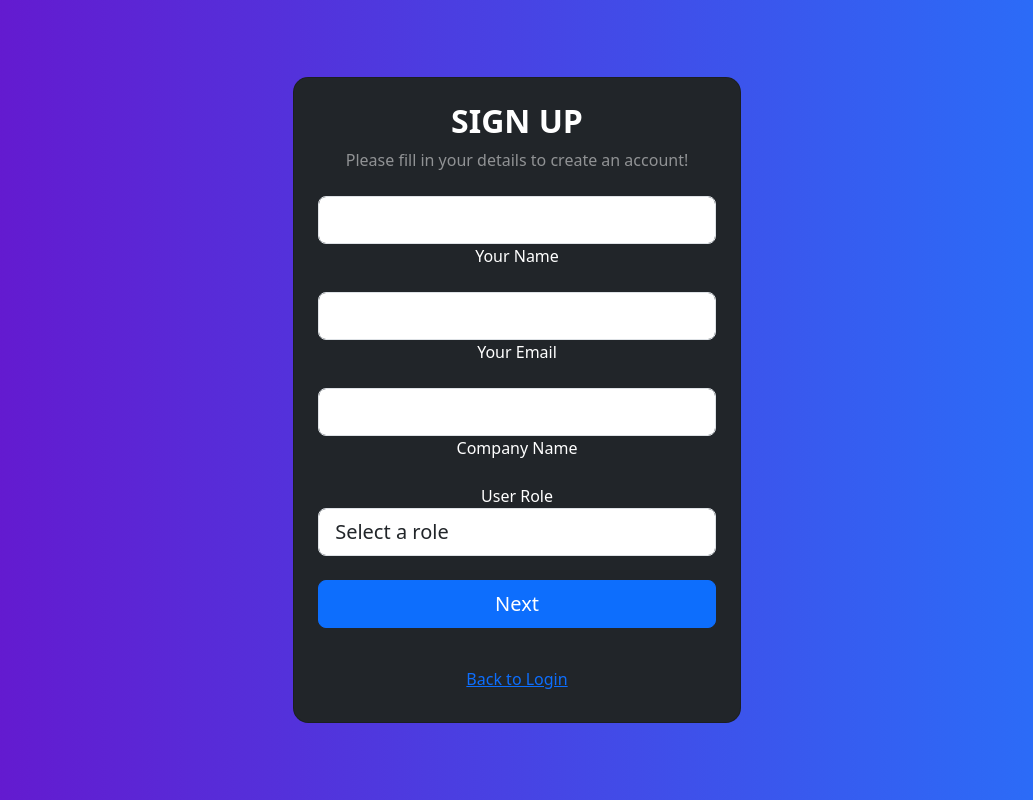
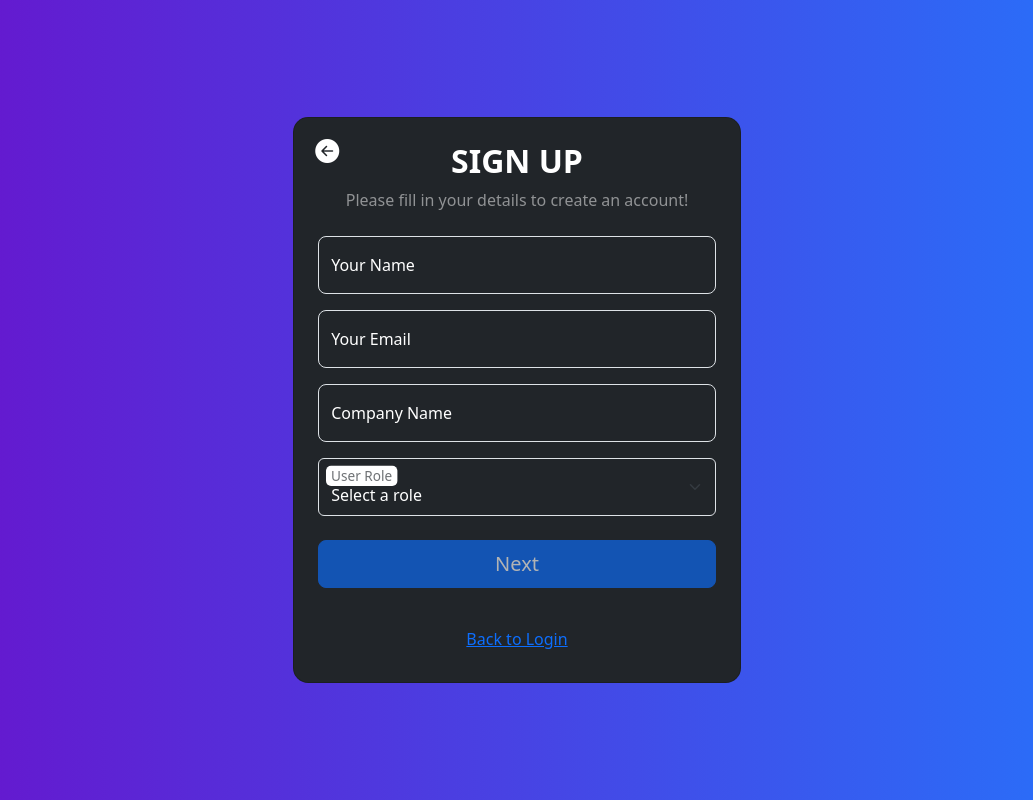
Before and after one commit to Omar-Alaa-Nawar/login-1, an Angular app: page /register in a window 1280 px wide. Shown: the whole page, without its empty margins (123-1156 px from the left). Built offline with nearby package versions, Linux system fonts and the light colour scheme.

Commit message:
New Styling

```diff
--- a/src/app/employee.guard.ts
+++ b/src/app/employee.guard.ts
@@ -15,7 +15,7 @@ export class EmployeeGuard implements CanActivate {
 
     console.log('EmployeeGuard Check:', { role, isAuthenticated, url });
 
-    if (isAuthenticated && role === 'employee') {
+    if (isAuthenticated &&(role === 'manager' || role === 'admin'||role === 'employee') ) {
       // Employee can access only the employee-dashboard
       if (url.includes('employee-dashboard')) {
         return true;
--- a/src/app/login/login.component.html
+++ b/src/app/login/login.component.html
@@ -8,18 +8,34 @@
             <p class="text-white-50 mb-4">Please enter your login and password!</p>
 
             <form (ngSubmit)="login()">
-              <div class="form-outline form-white mb-3">
-                <input type="email" id="typeEmailX" class="form-control form-control-lg"
-                       [(ngModel)]="loginData.email" name="email" required
-                       aria-label="Email" />
-                <label class="form-label" for="typeEmailX">Email</label>
+              <!-- Email Field with Floating Label -->
+              <div class="form-floating mb-3">
+                <input
+                  type="email"
+                  id="typeEmailX"
+                  class="form-control form-control-lg bg-dark text-white"
+                  [(ngModel)]="loginData.email"
+                  name="email"
+                  required
+                  placeholder="Email"
+                  aria-label="Email"
+                />
+                <label for="typeEmailX">Email</label>
               </div>
 
-              <div class="form-outline form-white mb-3">
-                <input type="password" id="typePasswordX" class="form-control form-control-lg"
-                       [(ngModel)]="loginData.password" name="password" required
-                       aria-label="Password" />
-                <label class="form-label" for="typePasswordX">Password</label>
+              <!-- Password Field with Floating Label -->
+              <div class="form-floating mb-3">
+                <input
+                  type="password"
+                  id="typePasswordX"
+                  class="form-control form-control-lg bg-dark text-white"
+                  [(ngModel)]="loginData.password"
+                  name="password"
+                  required
+                  placeholder="Password"
+                  aria-label="Password"
+                />
+                <label for="typePasswordX">Password</label>
               </div>
 
               <p class="small mb-4">
@@ -37,7 +53,6 @@
             </div>
 
             <div>
-
               <p class="small mb-4">Don't have an account?
                 <button type="button" (click)="onRegisterClick()" class="btn btn-link">Register</button>
               </p>
--- a/src/app/not-found/not-found.component.html
+++ b/src/app/not-found/not-found.component.html
@@ -7,6 +7,6 @@
       <span class="four"><span class="screen-reader-text">4</span></span>
     </section>
     <div class="link-container mt-4">
-      <a href="/" class="more-link">Back to Dashboard</a>
+      <a href="/" class="more-link">Back to Log In Page</a>
     </div>
   </div>
--- a/src/app/register/register.component.html
+++ b/src/app/register/register.component.html
@@ -1,51 +1,108 @@
+<link rel="stylesheet" href="https://cdnjs.cloudflare.com/ajax/libs/bootstrap-icons/1.10.5/font/bootstrap-icons.min.css">
+
 <section class="vh-100 gradient-custom d-flex align-items-center">
   <div class="container py-4 px-3">
     <div class="row justify-content-center">
       <div class="col-12 col-md-8 col-lg-6 col-xl-5">
-        <div class="card bg-dark text-white" style="border-radius: 0.95rem;">
+        <div class="card bg-dark text-white position-relative" style="border-radius: 0.95rem;">
+          <button
+            type="button"
+            class="btn btn-link text-white position-absolute"
+            (click)="previousStep()"
+            aria-label="Go Back"
+            style="top: 0.5rem; left: 0.5rem; font-size: 1.5rem; z-index: 10;"
+          >
+            <i class="bi bi-arrow-left-circle-fill"></i>
+          </button>
+
           <div class="card-body p-4 text-center">
             <h2 class="fw-bold mb-2 text-uppercase">Sign Up</h2>
             <p class="text-white-50 mb-4">Please fill in your details to create an account!</p>
 
-            <form (ngSubmit)="register()">
+            <!-- Success message section inside the container -->
+            <div *ngIf="registrationSuccess" class="alert alert-success" role="alert">
+              Registration successful! Your information has been saved.
+            </div>
 
-              <!-- Step 1 -->
+            <!-- Registration Form -->
+            <form (ngSubmit)="register()" #registrationForm="ngForm">
+              <!-- Step 1 with Floating Labels -->
               <div *ngIf="step === 1">
-                <div class="form-outline form-white mb-3">
-                  <input type="text" id="name" class="form-control form-control-lg"
-                         [(ngModel)]="registerData.name" name="name" required
-                         aria-label="Your Name" />
-                  <label class="form-label" for="name">Your Name</label>
+                <div class="form-floating mb-3">
+                  <input
+                    type="text"
+                    id="name"
+                    class="form-control form-control-lg bg-dark text-white"
+                    [(ngModel)]="registerData.name"
+                    name="name"
+                    #name="ngModel"
+                    required
+                    placeholder="Your Name"
+                    aria-label="Your Name"
+                  />
+                  <label for="name">Your Name</label>
+                  <div *ngIf="name.invalid && name.touched" class="text-danger">Name is required.</div>
                 </div>
-                <div class="form-outline form-white mb-3">
-                  <input type="email" id="email" class="form-control form-control-lg"
-                         [(ngModel)]="registerData.email" name="email" required
-                         aria-label="Your Email" />
-                  <label class="form-label" for="email">Your Email</label>
+
+                <div class="form-floating mb-3">
+                  <input
+                    type="email"
+                    id="email"
+                    class="form-control form-control-lg bg-dark text-white"
+                    [(ngModel)]="registerData.email"
+                    name="email"
+                    #email="ngModel"
+                    required
+                    email
+                    placeholder="Your Email"
+                    aria-label="Your Email"
+                  />
+                  <label for="email">Your Email</label>
+                  <div *ngIf="email.invalid && email.touched" class="text-danger">Valid email is required.</div>
                 </div>
-                <div class="form-outline form-white mb-3">
-                  <input type="text" id="company" class="form-control form-control-lg"
-                         [(ngModel)]="registerData.company" name="company" required
-                         aria-label="Company Name" />
-                  <label class="form-label" for="company">Company Name</label>
+
+                <div class="form-floating mb-3">
+                  <input
+                    type="text"
+                    id="company"
+                    class="form-control form-control-lg bg-dark text-white"
+                    [(ngModel)]="registerData.company"
+                    name="company"
+                    #company="ngModel"
+                    required
+                    placeholder="Company Name"
+                    aria-label="Company Name"
+                  />
+                  <label for="company">Company Name</label>
+                  <div *ngIf="company.invalid && company.touched" class="text-danger">Company name is required.</div>
                 </div>
-                <div class="form-outline flex-fill mb-4">
-                  <label for="role">User Role</label>
-                  <select class="form-control form-control-lg" id="role"
-                          [(ngModel)]="registerData.role" name="role" required>
+
+                <div class="form-floating mb-4">
+                  <select
+                    class="form-select bg-dark text-white"
+                    id="role"
+                    [(ngModel)]="registerData.role"
+                    name="role"
+                    #role="ngModel"
+                    required
+                    aria-label="User Role"
+                  >
                     <option value="" disabled selected>Select a role</option>
                     <option value="admin">Admin</option>
                     <option value="manager">Manager</option>
                     <option value="employee">Employee</option>
                   </select>
+                  <label for="role">User Role</label>
+                  <div *ngIf="role.invalid && role.touched" class="text-danger">Role selection is required.</div>
                 </div>
-                <button type="button" class="btn btn-primary btn-lg w-100 mb-3" (click)="nextStep()">Next</button>
+
+                <button type="button" class="btn btn-primary btn-lg w-100 mb-3" (click)="nextStep()" [disabled]="!registrationForm.valid">Next</button>
               </div>
 
-              <!-- Step 2 -->
+              <!-- Step 2 with Floating Labels -->
               <div *ngIf="step === 2">
                 <div class="form-group mb-4">
-                  <label class="text-white" for="employees">Number of Employees</label>
+                  <label class="text-white mb-2" for="employees">Number of Employees</label>
                   <div>
                     <label class="radio-inline me-3">
                       <input type="radio" name="employees" [(ngModel)]="registerData.employees" value="1-10" required> 1-10
@@ -60,35 +117,65 @@
                       <input type="radio" name="employees" [(ngModel)]="registerData.employees" value="200+" required> 200+
                     </label>
                   </div>
+                  <div *ngIf="!registerData.employees && step === 2" class="text-danger">Number of employees is required.</div>
                 </div>
-                <div class="form-outline flex-fill mb-4">
-                  <input type="text" id="industry" class="form-control form-control-lg"
-                         [(ngModel)]="registerData.industry" name="industry" required
-                         aria-label="Industry" />
-                  <label class="form-label" for="industry">Industry</label>
+
+                <div class="form-floating mb-4">
+                  <input
+                    type="text"
+                    id="industry"
+                    class="form-control form-control-lg bg-dark text-white"
+                    [(ngModel)]="registerData.industry"
+                    name="industry"
+                    #industry="ngModel"
+                    required
+                    placeholder="Industry"
+                    aria-label="Industry"
+                  />
+                  <label for="industry">Industry</label>
+                  <div *ngIf="industry.invalid && industry.touched" class="text-danger">Industry is required.</div>
                 </div>
-                <button type="button" class="btn btn-primary w-100 mb-3" (click)="previousStep()">Previous</button>
-                <button type="button" class="btn btn-primary w-100" (click)="nextStep()">Next</button>
+
+                <button type="button" class="btn btn-primary w-100 mb-3" (click)="nextStep()" [disabled]="!registrationForm.valid">Next</button>
               </div>
 
-              <!-- Step 3 -->
+              <!-- Step 3 with Floating Labels for Password -->
               <div *ngIf="step === 3">
-                <div class="form-outline form-white mb-3">
-                  <input type="password" id="password" class="form-control form-control-lg"
-                         [(ngModel)]="registerData.password" name="password" required
-                         aria-label="Password" />
-                  <label class="form-label" for="password">Password</label>
+                <div class="form-floating mb-3">
+                  <input
+                    type="password"
+                    id="password"
+                    class="form-control form-control-lg bg-dark text-white"
+                    [(ngModel)]="registerData.password"
+                    name="password"
+                    #password="ngModel"
+                    required
+                    placeholder="Password"
+                    aria-label="Password"
+                  />
+                  <label for="password">Password</label>
+                  <div *ngIf="password.invalid && password.touched" class="text-danger">Password is required.</div>
                 </div>
-                <div class="form-outline form-white mb-3">
-                  <input type="password" id="confirmPassword" class="form-control form-control-lg"
-                         [(ngModel)]="registerData.confirmPassword" name="confirmPassword" required
-                         aria-label="Confirm Password" />
-                  <label class="form-label" for="confirmPassword">Confirm Password</label>
+
+                <div class="form-floating mb-3">
+                  <input
+                    type="password"
+                    id="confirmPassword"
+                    class="form-control form-control-lg bg-dark text-white"
+                    [(ngModel)]="registerData.confirmPassword"
+                    name="confirmPassword"
+                    #confirmPassword="ngModel"
+                    required
+                    placeholder="Confirm Password"
+                    aria-label="Confirm Password"
+                  />
+                  <label for="confirmPassword">Confirm Password</label>
+                  <div *ngIf="confirmPassword.invalid && confirmPassword.touched" class="text-danger">Please confirm your password.</div>
+                  <div *ngIf="registerData.password && registerData.confirmPassword && registerData.password !== registerData.confirmPassword" class="text-danger">Passwords must match.</div>
                 </div>
-                <button type="button" class="btn btn-primary w-100 mb-3" (click)="previousStep()">Previous</button>
-                <button type="submit" class="btn btn-success btn-lg w-100">Register</button>
+
+                <button type="submit" class="btn btn-primary w-100 mb-3" [disabled]="!registrationForm.valid">Submit</button>
               </div>
-
             </form>
 
             <button class="btn btn-link mt-3" (click)="goToLogin()">Back to Login</button>
--- a/src/app/register/register.component.ts
+++ b/src/app/register/register.component.ts
@@ -4,17 +4,18 @@ import { FormsModule } from '@angular/forms';
 import { RouterModule } from '@angular/router';
 import { Router } from '@angular/router';
 
-
-
 @Component({
   selector: 'app-register',
   standalone: true,
-  imports: [CommonModule, FormsModule,RouterModule],
+  imports: [CommonModule, FormsModule, RouterModule],
   templateUrl: './register.component.html',
   styleUrls: ['./register.component.css']
 })
 export class RegisterComponent {
   step: number = 1; // Tracks the current step of the registration process
+  registrationSuccess: boolean = false; // Flag to indicate successful registration
+  message: string = ''; // To store success or error messages
+  errorMessage: string = ''; // To store error messages
   registerData = {
     name: '',
     email: '',
@@ -27,58 +28,83 @@ export class RegisterComponent {
   };
 
   constructor(private router: Router) {}
+
+  // Proceed to the next step of the registration process
   nextStep() {
+    this.errorMessage = ''; // Reset error message at each step
     if (this.step === 1) {
+      // Step 1: Check if required fields are filled
       if (this.registerData.name && this.registerData.email && this.registerData.company && this.registerData.role) {
         this.step++;
       } else {
-        alert('Please fill all fields in Step 1.');
+        this.errorMessage = 'Please fill all fields in Step 1.';
       }
     } else if (this.step === 2) {
+      // Step 2: Check if required fields are filled
       if (this.registerData.employees && this.registerData.industry) {
         this.step++;
       } else {
-        alert('Please fill all fields in Step 2.');
+        this.errorMessage = 'Please fill all fields in Step 2.';
       }
     } else if (this.step === 3) {
+      // Step 3: Validate password match and check if email is already registered
       if (this.registerData.password === this.registerData.confirmPassword) {
         if (this.isEmailRegistered(this.registerData.email)) {
-          alert('This email is already registered. Please use a different email.');
+          this.errorMessage = 'This email is already registered. Please use a different email.';
         } else {
           this.register(); // Save to local storage when the last step is valid
         }
       } else {
-        alert('Passwords do not match. Please try again.');
+        this.errorMessage = 'Passwords do not match. Please try again.';
       }
     }
   }
 
+  // Go to the previous step of the registration process
   previousStep() {
     if (this.step > 1) {
       this.step--;
     }
   }
 
+  // Register the user and save to local storage
   register() {
     console.log("Registration process started.");
+
     const existingUsers = JSON.parse(localStorage.getItem('users') || '[]');
     existingUsers.push(this.registerData);
     localStorage.setItem('users', JSON.stringify(existingUsers));
 
     console.log("Registration successful. Navigating to login.");
-    alert('Registration successful! Your information has been saved.');
-    this.router.navigate(['/login']);
+    this.registrationSuccess = true; // Set success flag to show the success message
+    this.message = 'Registration successful! Your information has been saved.'; // Set success message
+
+    // Clear the form after successful registration
+    this.registerData = {
+      name: '',
+      email: '',
+      company: '',
+      role: '',
+      employees: '',
+      industry: '',
+      password: '',
+      confirmPassword: ''
+    };
+
+    // Redirect to login page after registration
+    setTimeout(() => {
+      this.router.navigate(['/login']);
+    }, 2000); // Delay navigation to allow user to see the success message
   }
 
-
-
-
+  // Check if the email is already registered
   isEmailRegistered(email: string): boolean {
     const existingUsers = JSON.parse(localStorage.getItem('users') || '[]');
     // Check if the email matches any user's email
     return existingUsers.some((user: { email: string }) => user.email === email);
   }
 
+  // Navigate to login page
   goToLogin() {
     this.router.navigate(['/login']);
   }
--- a/src/app/reset-password/reset-password.component.html
+++ b/src/app/reset-password/reset-password.component.html
@@ -8,34 +8,62 @@
             <p class="text-white-50 mb-4">Please enter your email and new password!</p>
 
             <form (ngSubmit)="resetPassword()">
-              <div class="form-outline form-white mb-3">
-                <input type="email" id="email" class="form-control form-control-lg"
-                       [(ngModel)]="email" name="email" required
-                       aria-label="Email" />
-                <label class="form-label" for="email">Email</label>
+              <!-- Email Field with Floating Label -->
+              <div class="form-floating mb-3">
+                <input
+                  type="email"
+                  id="email"
+                  class="form-control form-control-lg bg-dark text-white"
+                  [(ngModel)]="email"
+                  name="email"
+                  placeholder="Email"
+                  required
+                  aria-label="Email"
+                />
+                <label for="email">Email</label>
               </div>
 
-              <div class="form-outline form-white mb-3">
-                <input type="password" id="password" class="form-control form-control-lg"
-                       [(ngModel)]="password" name="password" required
-                       aria-label="New Password" />
-                <label class="form-label" for="password">New Password</label>
+              <!-- New Password Field with Floating Label -->
+              <div class="form-floating mb-3">
+                <input
+                  type="password"
+                  id="password"
+                  class="form-control form-control-lg bg-dark text-white"
+                  [(ngModel)]="password"
+                  name="password"
+                  placeholder="New Password"
+                  required
+                  aria-label="New Password"
+                />
+                <label for="password">New Password</label>
               </div>
 
-              <div class="form-outline form-white mb-3">
-                <input type="password" id="confirmPassword" class="form-control form-control-lg"
-                       [(ngModel)]="confirmPassword" name="confirmPassword" required
-                       aria-label="Confirm Password" />
-                <label class="form-label" for="confirmPassword">Confirm Password</label>
+              <!-- Confirm Password Field with Floating Label -->
+              <div class="form-floating mb-3">
+                <input
+                  type="password"
+                  id="confirmPassword"
+                  class="form-control form-control-lg bg-dark text-white"
+                  [(ngModel)]="confirmPassword"
+                  name="confirmPassword"
+                  placeholder="Confirm Password"
+                  required
+                  aria-label="Confirm Password"
+                />
+                <label for="confirmPassword">Confirm Password</label>
               </div>
 
+              <!-- Display error messages in red -->
+              <p *ngIf="errorMessage" class="text-danger">{{ errorMessage }}</p>
+              <p *ngIf="passwordMatchError" class="text-danger">{{ passwordMatchError }}</p>
+
+              <!-- Display success message in white -->
+              <p *ngIf="message && !errorMessage && !passwordMatchError" class="text-white-50">{{ message }}</p>
+
               <button class="btn btn-outline-light btn-lg px-4" type="submit">Reset Password</button>
-              <p *ngIf="message" class="text-white-50 mt-3">{{ message }}</p>
             </form>
 
-            <!-- Conditional Button -->
             <button *ngIf="!isChangePasswordFlow" class="btn btn-link mt-3" (click)="goToLogin()">Back to Login</button>
-
           </div>
         </div>
       </div>
--- a/src/app/reset-password/reset-password.component.ts
+++ b/src/app/reset-password/reset-password.component.ts
@@ -2,8 +2,7 @@ import { Component, EventEmitter, Output, Input } from '@angular/core';
 import { CommonModule } from '@angular/common';
 import { FormsModule } from '@angular/forms';
 import { HttpClientModule } from '@angular/common/http';
-import { RouterModule } from '@angular/router';
-import { Router } from '@angular/router';
+import { RouterModule, Router } from '@angular/router';
 
 @Component({
   selector: 'app-reset-password',
@@ -17,39 +16,70 @@ export class ResetPasswordComponent {
   password: string = '';
   confirmPassword: string = '';
   message: string = '';
+  errorMessage: string = '';
+  passwordMatchError: string = ''; // New error message for password mismatch
 
-  @Input() isChangePasswordFlow: boolean = false; // Determine which flow we're in (Forgot or Change password)
-  @Input() backgroundColor: string = 'white'; // Input for background color
-  @Output() backToHome = new EventEmitter<void>(); // Event emitter for back to home action
+  @Input() isChangePasswordFlow: boolean = false;
+  @Input() backgroundColor: string = 'white';
+  @Output() backToHome = new EventEmitter<void>();
 
   constructor(private router: Router) {}
 
   resetPassword() {
-    if (!this.email || !this.password || !this.confirmPassword) {
-      this.message = 'Please fill in all fields.';
+    // Trim inputs to avoid whitespace-only entries
+    const trimmedEmail = this.email.trim();
+    const trimmedPassword = this.password.trim();
+    const trimmedConfirmPassword = this.confirmPassword.trim();
+
+    // Check for empty fields
+    if (!trimmedEmail || !trimmedPassword || !trimmedConfirmPassword) {
+      this.errorMessage = 'Please fill in all fields.';
+      this.message = '';
+      this.passwordMatchError = ''; // Clear password match error
       return;
     }
 
-    if (this.password !== this.confirmPassword) {
-      this.message = 'Passwords do not match.';
+    // Check if passwords match
+    if (trimmedPassword !== trimmedConfirmPassword) {
+      this.passwordMatchError = 'Passwords do not match.';
+      this.errorMessage = '';
+      this.message = '';
       return;
+    } else {
+      this.passwordMatchError = ''; // Clear password match error if they match
     }
 
     // Retrieve users from local storage
     const users = JSON.parse(localStorage.getItem('users') || '[]');
-    const user = users.find((u: any) => u.email === this.email);
+    const user = users.find((u: any) => u.email === trimmedEmail);
 
     if (user) {
-      user.password = this.password; // Update the user's password
+      // Update the user's password
+      user.password = trimmedPassword;
       localStorage.setItem('users', JSON.stringify(users));
+
+      // Display success message and reset form
       this.message = 'Password reset successful. You can now log in.';
-      this.goToLogin(); // Always go to login after successful reset
+      this.errorMessage = '';
+      this.clearForm();
+
+      // Navigate to login after a brief delay (optional)
+      setTimeout(() => this.goToLogin(), 1500);
     } else {
-      this.message = 'Email not found.';
+      // Display error message if email is not found
+      this.errorMessage = 'Email not found.';
+      this.message = '';
+      this.passwordMatchError = ''; // Clear password match error if not relevant
     }
   }
 
   goToLogin() {
-    this.router.navigate(['/login']); // Navigate to login after password reset
+    this.router.navigate(['/login']);
+  }
+
+  clearForm() {
+    this.email = '';
+    this.password = '';
+    this.confirmPassword = '';
   }
 }
```
